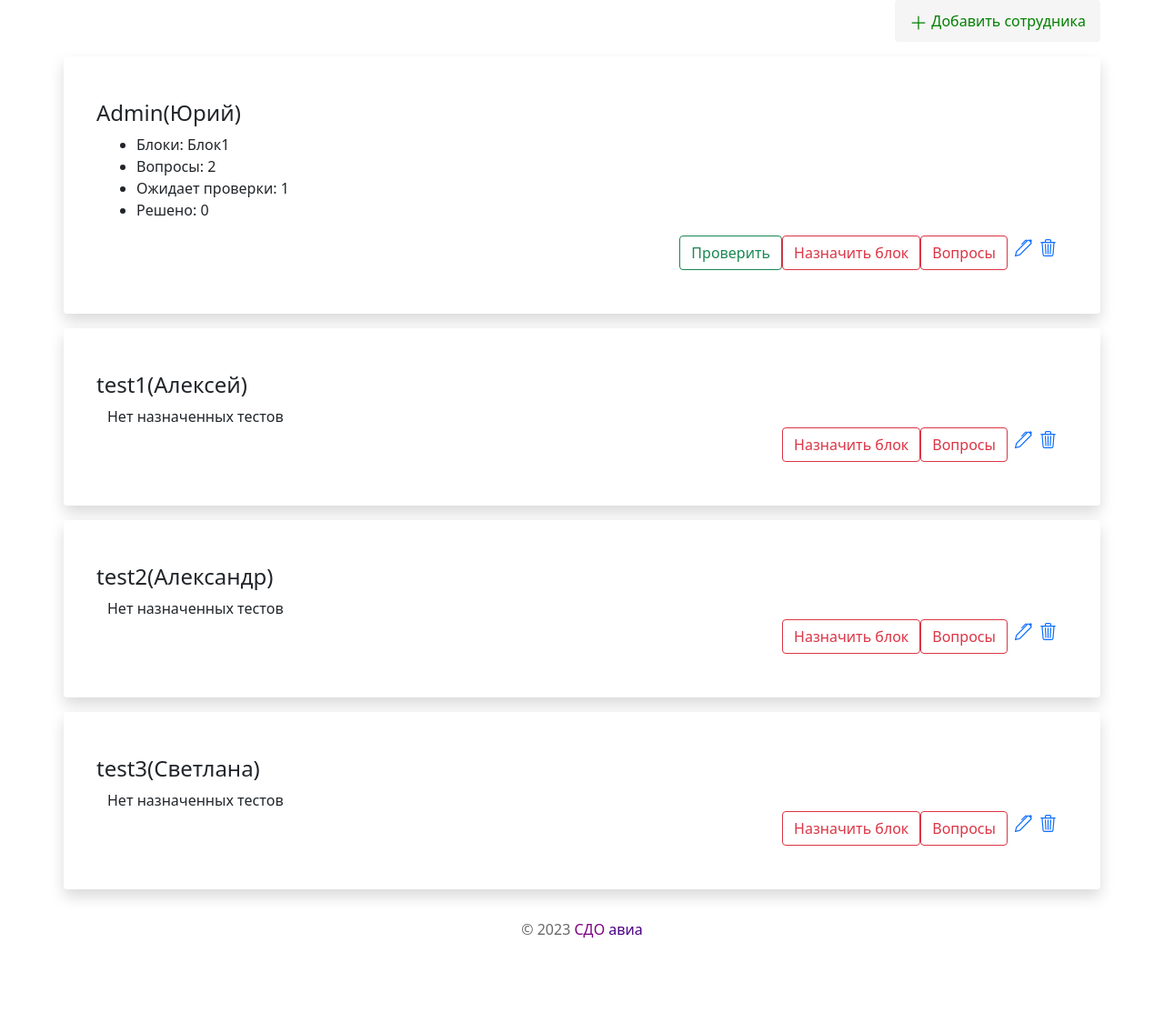
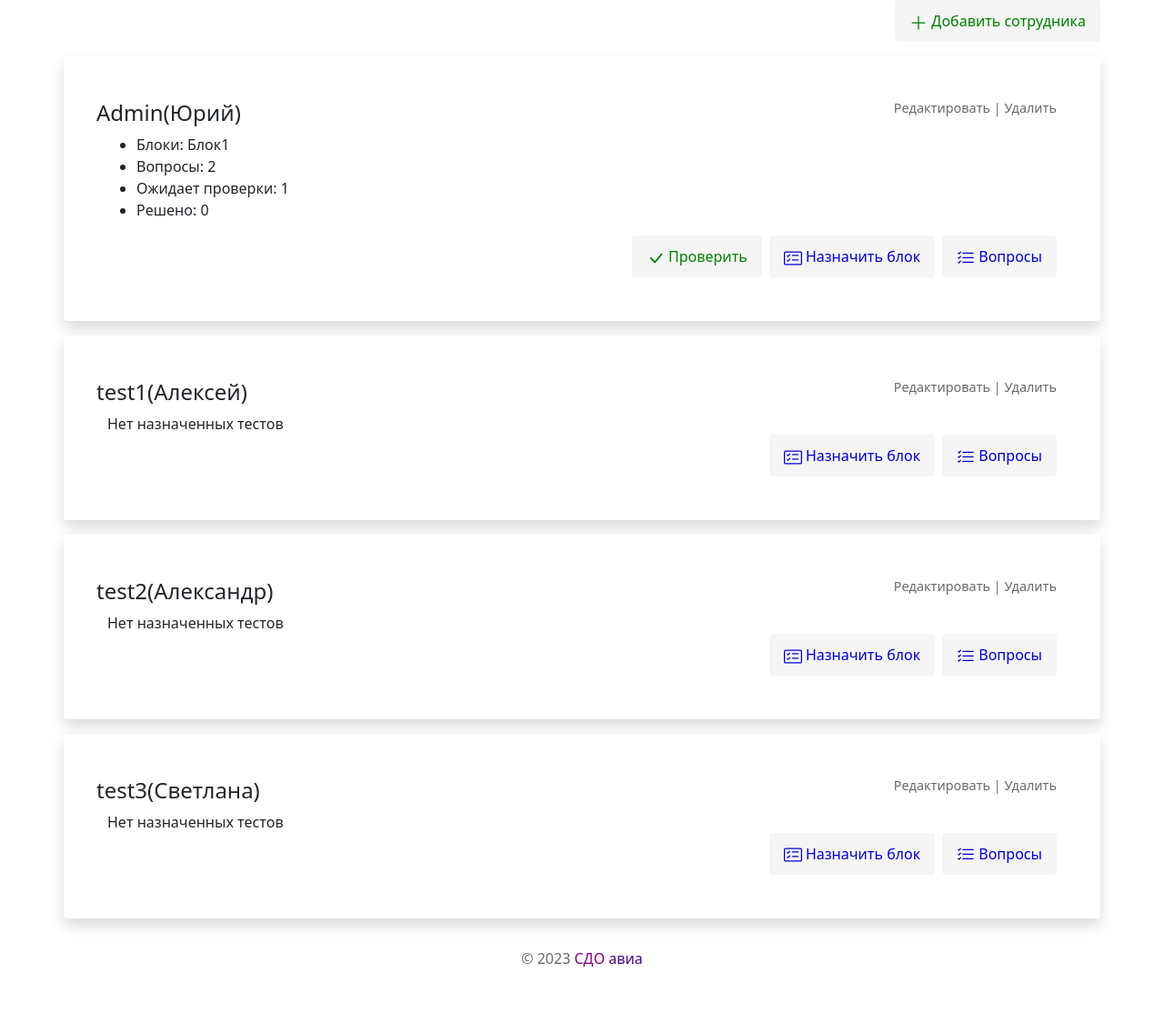
Before and after one commit to LylovY/SDO-Avia, a Django app: page /users/ in a window 1280 px wide. Shown: the part 138-1252 px from the top of the page at 91% size. Before the commit the page ends 1170 px from the top, so only its background shows below. Run offline with Django 3.2, Linux system fonts and the light colour scheme; data comes from the database, SQL or seed files in the repository; some libraries are stand-ins or nearby versions.

Commit message:
Доработка дизайна 2

```diff
--- a/sdo/tasks/static/css/main.css
+++ b/sdo/tasks/static/css/main.css
@@ -1,6 +1,10 @@
 html, main{
     height: 100%;
     width: auto;
+}
+
+.active1{
+    background-color: Lavender;
 }
 
 .cardcustom{
@@ -40,6 +44,15 @@ html, main{
     background-color: Lavender;
 }
 
+.greylink{
+    color: DimGray;
+    text-decoration: none;
+}
+
+.greylink:hover{
+    color: BlueViolet;
+}
+
 .addbutton {
     color: Green;
     background-color: WhiteSmoke;
--- a/sdo/templates/includes/header.html
+++ b/sdo/templates/includes/header.html
@@ -9,20 +9,20 @@
     <div class="col d-flex justify-content-end" id="navbarSupportedContent">
       {% if user.is_authenticated %}
         {% if user.is_staff %}
-          <a class="nav-link nlink rounded {% if view_name == 'posts:create' %}active{% endif %}"
+          <a class="nav-link nlink rounded {% if view_name == 'posts:create' %}active1{% endif %}"
             href="{% url 'admin:index' %}">
             <svg xmlns="http://www.w3.org/2000/svg" width="20" height="20" fill="currentColor" class="bi bi-key" viewBox="0 0 16 16">
               <path d="M0 8a4 4 0 0 1 7.465-2H14a.5.5 0 0 1 .354.146l1.5 1.5a.5.5 0 0 1 0 .708l-1.5 1.5a.5.5 0 0 1-.708 0L13 9.207l-.646.647a.5.5 0 0 1-.708 0L11 9.207l-.646.647a.5.5 0 0 1-.708 0L9 9.207l-.646.647A.5.5 0 0 1 8 10h-.535A4 4 0 0 1 0 8zm4-3a3 3 0 1 0 2.712 4.285A.5.5 0 0 1 7.163 9h.63l.853-.854a.5.5 0 0 1 .708 0l.646.647.646-.647a.5.5 0 0 1 .708 0l.646.647.646-.647a.5.5 0 0 1 .708 0l.646.647.793-.793-1-1h-6.63a.5.5 0 0 1-.451-.285A3 3 0 0 0 4 5z"/>
               <path d="M4 8a1 1 0 1 1-2 0 1 1 0 0 1 2 0z"/>
             </svg>
             Admin</a>
-          <a class="nav-link nlink rounded {% if view_name == 'posts:create' %}active{% endif %}"
+          <a class="nav-link nlink rounded {% if view_name == 'posts:create' %}active1{% endif %}"
             href="{% url 'tasks:users_list' %}">
             <svg xmlns="http://www.w3.org/2000/svg" width="20" height="20" fill="currentColor" class="bi bi-people" viewBox="0 0 16 16">
               <path d="M15 14s1 0 1-1-1-4-5-4-5 3-5 4 1 1 1 1h8Zm-7.978-1A.261.261 0 0 1 7 12.996c.001-.264.167-1.03.76-1.72C8.312 10.629 9.282 10 11 10c1.717 0 2.687.63 3.24 1.276.593.69.758 1.457.76 1.72l-.008.002a.274.274 0 0 1-.014.002H7.022ZM11 7a2 2 0 1 0 0-4 2 2 0 0 0 0 4Zm3-2a3 3 0 1 1-6 0 3 3 0 0 1 6 0ZM6.936 9.28a5.88 5.88 0 0 0-1.23-.247A7.35 7.35 0 0 0 5 9c-4 0-5 3-5 4 0 .667.333 1 1 1h4.216A2.238 2.238 0 0 1 5 13c0-1.01.377-2.042 1.09-2.904.243-.294.526-.569.846-.816ZM4.92 10A5.493 5.493 0 0 0 4 13H1c0-.26.164-1.03.76-1.724.545-.636 1.492-1.256 3.16-1.275ZM1.5 5.5a3 3 0 1 1 6 0 3 3 0 0 1-6 0Zm3-2a2 2 0 1 0 0 4 2 2 0 0 0 0-4Z"/>
             </svg>
             Сотрудники</a>
-          <a class="nav-link nlink rounded {% if view_name == 'posts:create' %}active{% endif %}"
+          <a class="nav-link nlink rounded {% if view_name == 'posts:create' %}active1{% endif %}"
             href="{% url 'tasks:task_list_admin' %}">
             <svg xmlns="http://www.w3.org/2000/svg" width="20" height="20" fill="currentColor" class="bi bi-list-task" viewBox="0 0 16 16">
               <path fill-rule="evenodd" d="M2 2.5a.5.5 0 0 0-.5.5v1a.5.5 0 0 0 .5.5h1a.5.5 0 0 0 .5-.5V3a.5.5 0 0 0-.5-.5H2zM3 3H2v1h1V3z"/>
@@ -30,7 +30,7 @@
               <path fill-rule="evenodd" d="M1.5 7a.5.5 0 0 1 .5-.5h1a.5.5 0 0 1 .5.5v1a.5.5 0 0 1-.5.5H2a.5.5 0 0 1-.5-.5V7zM2 7h1v1H2V7zm0 3.5a.5.5 0 0 0-.5.5v1a.5.5 0 0 0 .5.5h1a.5.5 0 0 0 .5-.5v-1a.5.5 0 0 0-.5-.5H2zm1 .5H2v1h1v-1z"/>
             </svg>
             Вопросы</a>
-          <a class="nav-link nlink rounded {% if view_name == 'posts:create' %}active{% endif %}"
+          <a class="nav-link nlink rounded {% if view_name == 'posts:create' %}active1{% endif %}"
             href="{% url 'tasks:taskcase_list_admin' %}">
             <svg xmlns="http://www.w3.org/2000/svg" width="20" height="20" fill="currentColor" class="bi bi-card-list" viewBox="0 0 16 16">
               <path d="M14.5 3a.5.5 0 0 1 .5.5v9a.5.5 0 0 1-.5.5h-13a.5.5 0 0 1-.5-.5v-9a.5.5 0 0 1 .5-.5h13zm-13-1A1.5 1.5 0 0 0 0 3.5v9A1.5 1.5 0 0 0 1.5 14h13a1.5 1.5 0 0 0 1.5-1.5v-9A1.5 1.5 0 0 0 14.5 2h-13z"/>
@@ -38,7 +38,7 @@
             </svg>
             Блоки</a>
         {% endif %}
-        <a class="nav-link nlink rounded {% if view_name == 'posts:profile' %}active{% endif %}"
+        <a class="nav-link nlink rounded {% if view_name == 'posts:profile' %}active1{% endif %}"
            href="#">
           <svg xmlns="http://www.w3.org/2000/svg" width="20" height="20" fill="currentColor" class="bi bi-person-circle" viewBox="0 0 16 16">
             <path d="M11 6a3 3 0 1 1-6 0 3 3 0 0 1 6 0z"/>
@@ -46,7 +46,7 @@
           </svg>
           {{ request.user.username }}
         </a>
-        <a class="nav-link nlink rounded {% if view_name == 'users:logout' %}active{% endif %}"
+        <a class="nav-link nlink rounded {% if view_name == 'users:logout' %}active1{% endif %}"
            href="{% url 'users:logout' %}">
           <svg xmlns="http://www.w3.org/2000/svg" width="20" height="20" fill="currentColor" class="bi bi-box-arrow-right" viewBox="0 0 16 16">
             <path fill-rule="evenodd" d="M10 12.5a.5.5 0 0 1-.5.5h-8a.5.5 0 0 1-.5-.5v-9a.5.5 0 0 1 .5-.5h8a.5.5 0 0 1 .5.5v2a.5.5 0 0 0 1 0v-2A1.5 1.5 0 0 0 9.5 2h-8A1.5 1.5 0 0 0 0 3.5v9A1.5 1.5 0 0 0 1.5 14h8a1.5 1.5 0 0 0 1.5-1.5v-2a.5.5 0 0 0-1 0v2z"/>
@@ -54,7 +54,7 @@
           </svg>
           Выйти</a>
       {% else %}
-        <a class="nav-link nlink rounded {% if view_name == 'users:login' %}active{% endif %}"
+        <a class="nav-link nlink rounded {% if view_name == 'users:login' %}active1{% endif %}"
            href="{% url 'users:login' %}">
           <svg xmlns="http://www.w3.org/2000/svg" width="20" height="20" fill="currentColor" class="bi bi-box-arrow-in-right" viewBox="0 0 16 16">
             <path fill-rule="evenodd" d="M6 3.5a.5.5 0 0 1 .5-.5h8a.5.5 0 0 1 .5.5v9a.5.5 0 0 1-.5.5h-8a.5.5 0 0 1-.5-.5v-2a.5.5 0 0 0-1 0v2A1.5 1.5 0 0 0 6.5 14h8a1.5 1.5 0 0 0 1.5-1.5v-9A1.5 1.5 0 0 0 14.5 2h-8A1.5 1.5 0 0 0 5 3.5v2a.5.5 0 0 0 1 0v-2z"/>
--- a/sdo/templates/tasks/users.html
+++ b/sdo/templates/tasks/users.html
@@ -12,9 +12,20 @@
 	</div>
 	{% for user in users %}
 	<div class="shadow p-5 pt-0 mt-3 bg-body rounded">
-	    <div class="h4 pt-5 row">
-		   {{ user.username }}({{ user.first_name }})
-	    </div>
+		<div class="h4 pt-5 d-flex justify-content-between">
+			<div class="row">
+				{{ user.username }}({{ user.first_name }})
+			</div>
+			<div style="color: DimGrey; font-size: 60%;">
+				<a class="text-decoration-none ms-2 greylink" href="{% url 'tasks:update_user' user.username %}">
+				Редактировать
+			</a>
+			|
+			<a class="text-decoration-none greylink" href="{% url 'tasks:delete_user' user.username %}">
+				Удалить
+			</a>
+			</div>
+		</div>
 		{% if user.tasks.count > 0 %}
 			<ul>
         <li>Блоки: {% for taskcase in user.task_case.all %} {{taskcase}} {% endfor %}</li>
@@ -27,26 +38,26 @@
 		{% endif %}
 		<div class="d-flex justify-content-end">
 			{% if user.ON_CHECK > 0 %}
-			<a class="btn btn-outline-success " href="{% url 'tasks:check_task' user.username %}">
+			<a class="btn addbutton" href="{% url 'tasks:check_task' user.username %}">
+				<svg xmlns="http://www.w3.org/2000/svg" width="20" height="20" fill="currentColor" class="bi bi-check-lg" viewBox="0 0 16 16">
+					<path d="M12.736 3.97a.733.733 0 0 1 1.047 0c.286.289.29.756.01 1.05L7.88 12.01a.733.733 0 0 1-1.065.02L3.217 8.384a.757.757 0 0 1 0-1.06.733.733 0 0 1 1.047 0l3.052 3.093 5.4-6.425a.247.247 0 0 1 .02-.022Z"/>
+				</svg>
         Проверить
       </a>
 			{% endif %}
-			<a class="btn btn-outline-danger " href="{% url 'tasks:add_taskcase_user' user.username %}">
+			<a class="btn sendbutton ms-2" href="{% url 'tasks:add_taskcase_user' user.username %}">
+				<svg xmlns="http://www.w3.org/2000/svg" width="20" height="20" fill="currentColor" class="bi bi-card-checklist" viewBox="0 0 16 16">
+					<path d="M14.5 3a.5.5 0 0 1 .5.5v9a.5.5 0 0 1-.5.5h-13a.5.5 0 0 1-.5-.5v-9a.5.5 0 0 1 .5-.5h13zm-13-1A1.5 1.5 0 0 0 0 3.5v9A1.5 1.5 0 0 0 1.5 14h13a1.5 1.5 0 0 0 1.5-1.5v-9A1.5 1.5 0 0 0 14.5 2h-13z"/>
+					<path d="M7 5.5a.5.5 0 0 1 .5-.5h5a.5.5 0 0 1 0 1h-5a.5.5 0 0 1-.5-.5zm-1.496-.854a.5.5 0 0 1 0 .708l-1.5 1.5a.5.5 0 0 1-.708 0l-.5-.5a.5.5 0 1 1 .708-.708l.146.147 1.146-1.147a.5.5 0 0 1 .708 0zM7 9.5a.5.5 0 0 1 .5-.5h5a.5.5 0 0 1 0 1h-5a.5.5 0 0 1-.5-.5zm-1.496-.854a.5.5 0 0 1 0 .708l-1.5 1.5a.5.5 0 0 1-.708 0l-.5-.5a.5.5 0 0 1 .708-.708l.146.147 1.146-1.147a.5.5 0 0 1 .708 0z"/>
+				</svg>
         Назначить блок
       </a>
-			<a class="btn btn-outline-danger " href="{% url 'tasks:add_task_user' user.username %}">
+			<a class="btn sendbutton ms-2" href="{% url 'tasks:add_task_user' user.username %}">
+				<svg xmlns="http://www.w3.org/2000/svg" width="20" height="20" fill="currentColor" class="bi bi-list-check" viewBox="0 0 16 16">
+					<path fill-rule="evenodd" d="M5 11.5a.5.5 0 0 1 .5-.5h9a.5.5 0 0 1 0 1h-9a.5.5 0 0 1-.5-.5zm0-4a.5.5 0 0 1 .5-.5h9a.5.5 0 0 1 0 1h-9a.5.5 0 0 1-.5-.5zm0-4a.5.5 0 0 1 .5-.5h9a.5.5 0 0 1 0 1h-9a.5.5 0 0 1-.5-.5zM3.854 2.146a.5.5 0 0 1 0 .708l-1.5 1.5a.5.5 0 0 1-.708 0l-.5-.5a.5.5 0 1 1 .708-.708L2 3.293l1.146-1.147a.5.5 0 0 1 .708 0zm0 4a.5.5 0 0 1 0 .708l-1.5 1.5a.5.5 0 0 1-.708 0l-.5-.5a.5.5 0 1 1 .708-.708L2 7.293l1.146-1.147a.5.5 0 0 1 .708 0zm0 4a.5.5 0 0 1 0 .708l-1.5 1.5a.5.5 0 0 1-.708 0l-.5-.5a.5.5 0 0 1 .708-.708l.146.147 1.146-1.147a.5.5 0 0 1 .708 0z"/>
+				</svg>
         Вопросы
       </a>
-			<a class="text-decoration-none info ms-2" href="{% url 'tasks:update_user' user.username %}">
-		    <svg xmlns="http://www.w3.org/2000/svg" width="19" height="19" fill="currentColor" class="bi bi-pen" viewBox="0 0 16 16">
-		      <path d="m13.498.795.149-.149a1.207 1.207 0 1 1 1.707 1.708l-.149.148a1.5 1.5 0 0 1-.059 2.059L4.854 14.854a.5.5 0 0 1-.233.131l-4 1a.5.5 0 0 1-.606-.606l1-4a.5.5 0 0 1 .131-.232l9.642-9.642a.5.5 0 0 0-.642.056L6.854 4.854a.5.5 0 1 1-.708-.708L9.44.854A1.5 1.5 0 0 1 11.5.796a1.5 1.5 0 0 1 1.998-.001zm-.644.766a.5.5 0 0 0-.707 0L1.95 11.756l-.764 3.057 3.057-.764L14.44 3.854a.5.5 0 0 0 0-.708l-1.585-1.585z"/>
-		    </svg>
-		  </a>
-		  <a class="text-decoration-none delete ms-2" href="{% url 'tasks:delete_user' user.username %}">
-		    <svg xmlns="http://www.w3.org/2000/svg" width="19" height="19" fill="currentColor" class="bi bi-trash3" viewBox="0 0 16 16">
-		      <path d="M6.5 1h3a.5.5 0 0 1 .5.5v1H6v-1a.5.5 0 0 1 .5-.5ZM11 2.5v-1A1.5 1.5 0 0 0 9.5 0h-3A1.5 1.5 0 0 0 5 1.5v1H2.506a.58.58 0 0 0-.01 0H1.5a.5.5 0 0 0 0 1h.538l.853 10.66A2 2 0 0 0 4.885 16h6.23a2 2 0 0 0 1.994-1.84l.853-10.66h.538a.5.5 0 0 0 0-1h-.995a.59.59 0 0 0-.01 0H11Zm1.958 1-.846 10.58a1 1 0 0 1-.997.92h-6.23a1 1 0 0 1-.997-.92L3.042 3.5h9.916Zm-7.487 1a.5.5 0 0 1 .528.47l.5 8.5a.5.5 0 0 1-.998.06L5 5.03a.5.5 0 0 1 .47-.53Zm5.058 0a.5.5 0 0 1 .47.53l-.5 8.5a.5.5 0 1 1-.998-.06l.5-8.5a.5.5 0 0 1 .528-.47ZM8 4.5a.5.5 0 0 1 .5.5v8.5a.5.5 0 0 1-1 0V5a.5.5 0 0 1 .5-.5Z"/>
-		    </svg>
-		  </a>
 		</div>
 
 	</div>
```
Also changed, not shown: sdo/templates/tasks/task_list_admin.html (+12 -14 lines), sdo/templates/tasks/taskcase_list_admin.html (+21 -18 lines).
